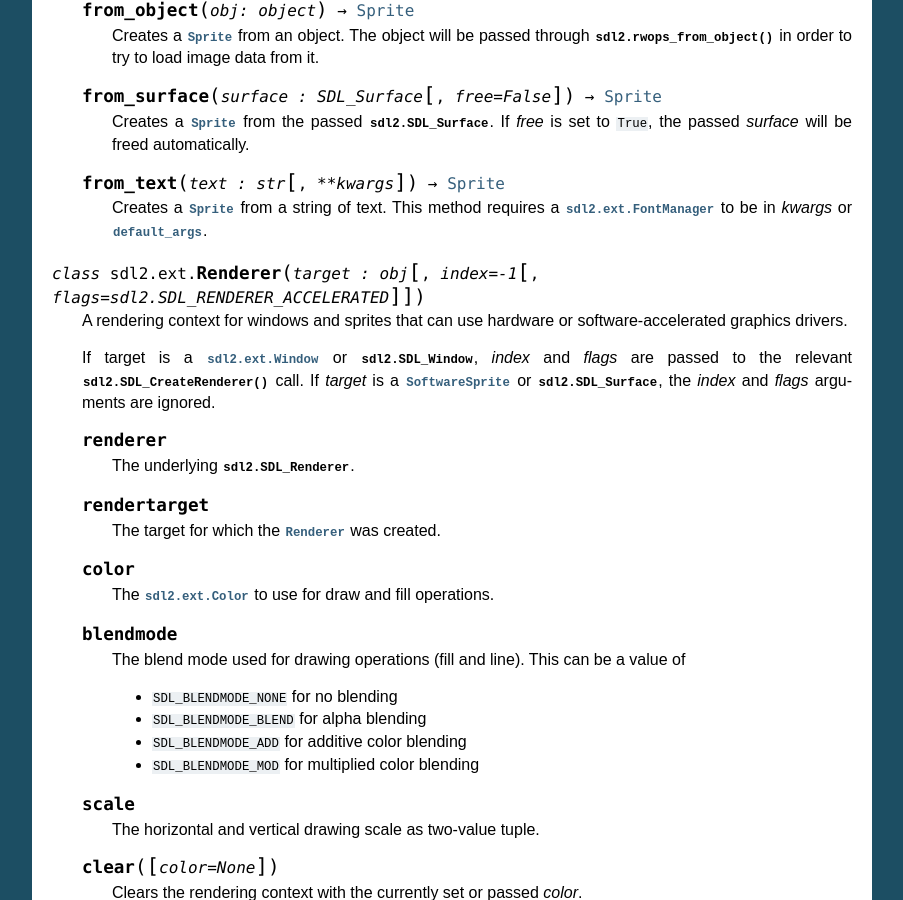
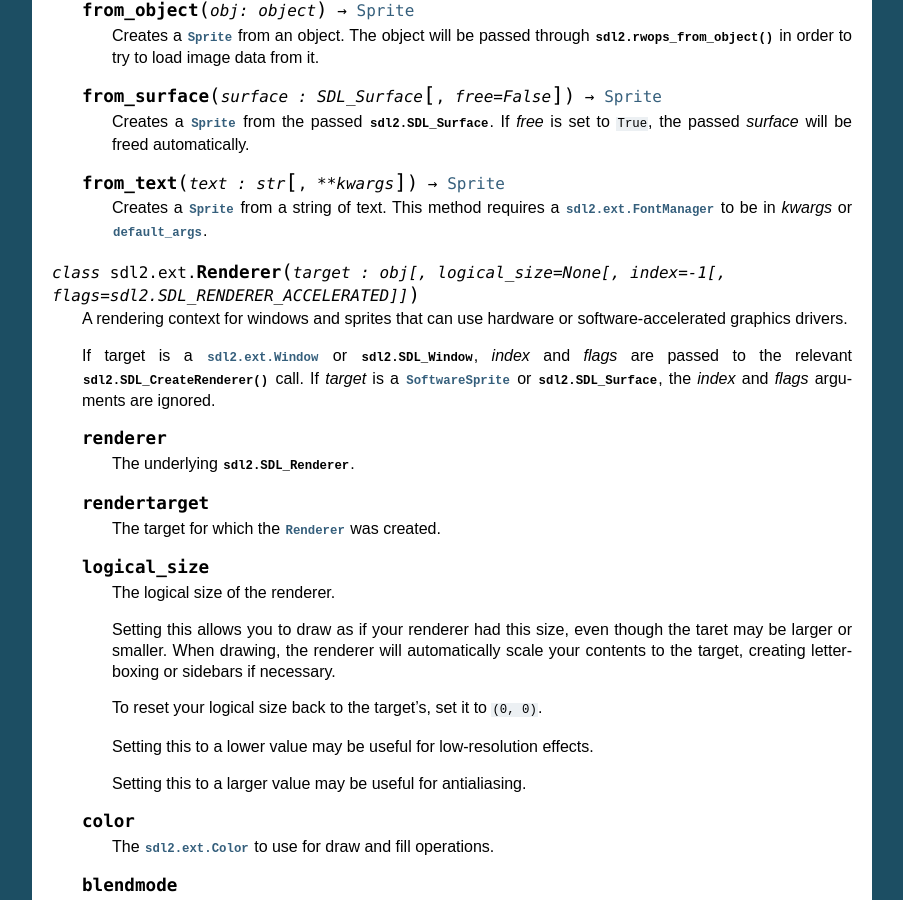
Before and after one commit to py-sdl/py-sdl2, a Sphinx documentation site: the page built from doc/modules/sdl2ext_sprite.rst, in a window 1280 px wide and 900 px high, scrolled down 3562 px. Shown: the whole window, without its empty margins (198-1101 px from the left). Built offline with Sphinx 7.4.7, drawn with Linux system fonts in a browser that asks for light colours; some of the changed text lies outside the part shown.

Commit message:
Add documentation for sdl2.ext.Renderer.logical_size

```diff
--- a/doc/modules/sdl2ext_sprite.rst
+++ b/doc/modules/sdl2ext_sprite.rst
@@ -266,7 +266,7 @@ Sprite, texture and pixel surface routines
       requires a :class:`sdl2.ext.FontManager` to be in *kwargs* or
       :attr:`default_args`.
 
-.. class:: Renderer(target : obj[, index=-1[, flags=sdl2.SDL_RENDERER_ACCELERATED]])
+.. class:: Renderer(target : obj[, logical_size=None[, index=-1[, flags=sdl2.SDL_RENDERER_ACCELERATED]])
 
    A rendering context for windows and sprites that can use hardware or
    software-accelerated graphics drivers.
@@ -284,6 +284,21 @@ Sprite, texture and pixel surface routines
    .. attribute:: rendertarget
 
       The target for which the :class:`Renderer` was created.
+
+   .. attribute:: logical_size
+
+      The logical size of the renderer.
+
+      Setting this allows you to draw as if your renderer had this size, even
+      though the taret may be larger or smaller. When drawing, the renderer will
+      automatically scale your contents to the target, creating letter-boxing or
+      sidebars if necessary.
+
+      To reset your logical size back to the target's, set it to ``(0, 0)``.
+
+      Setting this to a lower value may be useful for low-resolution effects.
+
+      Setting this to a larger value may be useful for antialiasing.
 
    .. attribute:: color
 
```
